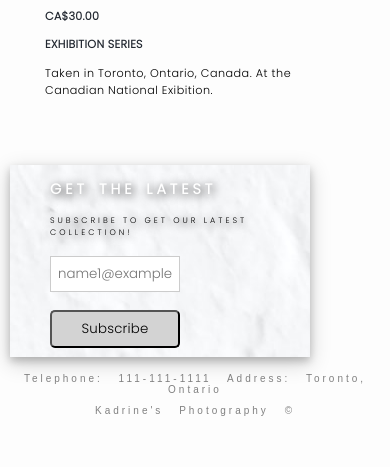
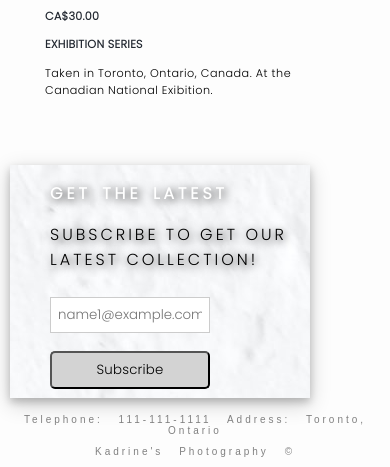
Before and after one commit to kadrine1996/kadrine1996.github.io, a website: page index.html in a window 390 px wide. Shown: the part 5768-6235 px from the top of the page. Before the commit the page ends 6194 px from the top, so only its background shows below. Drawn offline with nearby package versions, Linux system fonts and the light colour scheme.

Commit message:
Update style.css

```diff
--- a/style.css
+++ b/style.css
@@ -327,19 +327,4 @@ footer {
   .p-box img {
     width: 300px;
   }
-
-  @media screen and (max-width: 600px) {
-    .news-container {
-      width: 100%;
-    }
-    .news-container h3 {
-      font-size: 0.9rem;
-      width: 100%;
-    }
-
-    .news-container p {
-      font-size: 0.5rem;
-      width: 100%;
-    }
-  }
 }
```
